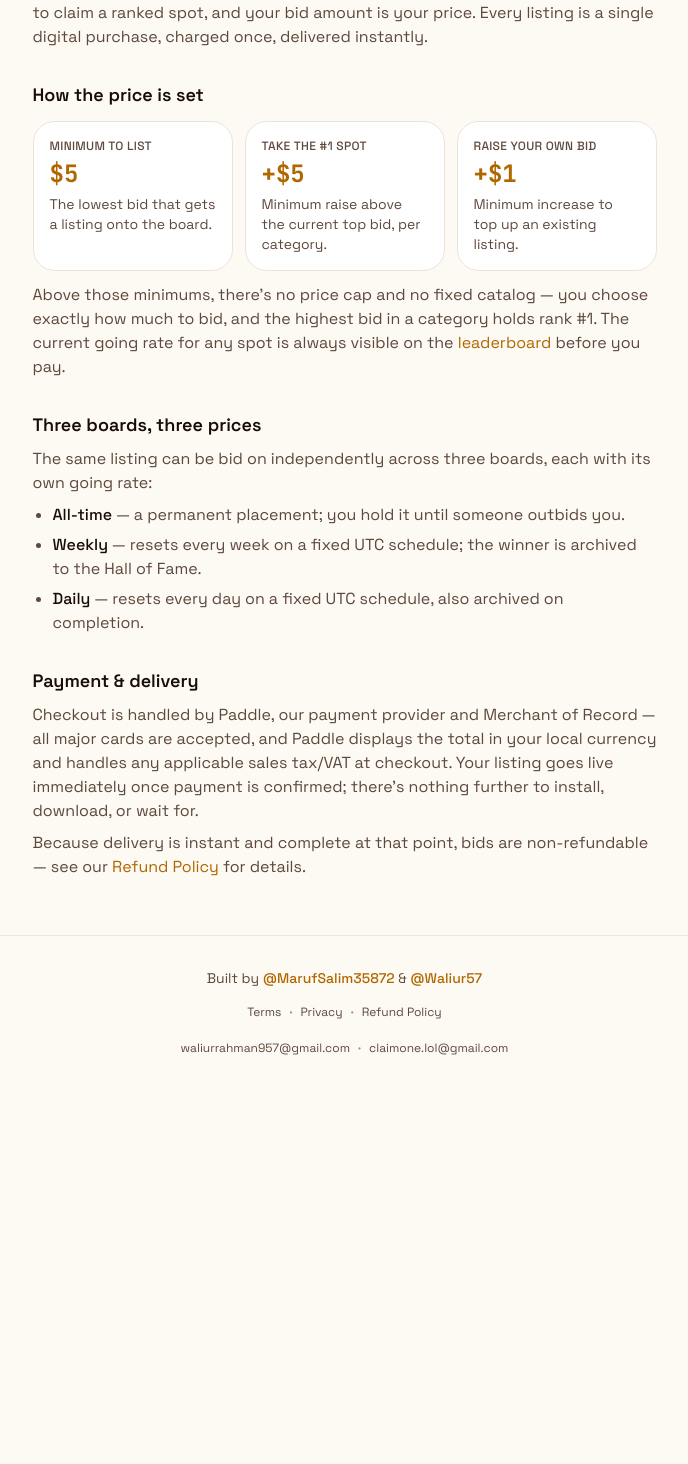
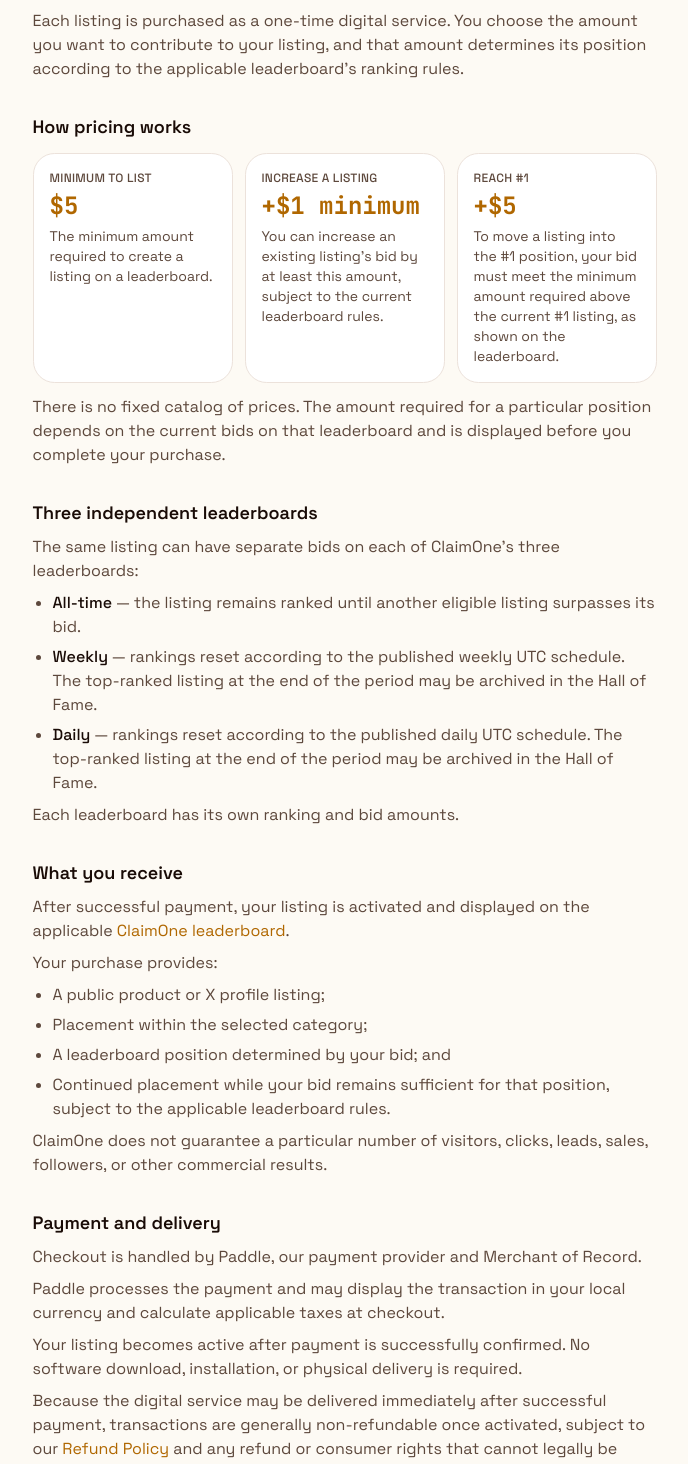
Before and after one commit to technova-view/claimone, a Next.js app: page /pricing in a window 1280 px wide. Shown: the part 204-1668 px from the top of the page, without its empty margins (288-976 px from the left). Before the commit the page ends 1296 px from the top, so only its background shows below. Built offline with nearby package versions, Linux system fonts and the light colour scheme.

Commit message:
Update page.tsx

```diff
--- a/src/app/pricing/page.tsx
+++ b/src/app/pricing/page.tsx
@@ -18,82 +18,118 @@
       <main className="mx-auto flex w-full max-w-2xl flex-1 flex-col gap-8 px-6 py-14">
         <div>
           <h1 className="text-3xl font-semibold tracking-tight">Pricing</h1>
+          <p className="mt-2 text-muted-foreground">ClaimOne does not use subscriptions or recurring plans.</p>
           <p className="mt-2 text-muted-foreground">
-            There are no subscription tiers on claimone.lol — you pay a one-time bid amount to claim a ranked spot,
-            and your bid amount is your price. Every listing is a single digital purchase, charged once, delivered
-            instantly.
+            Each listing is purchased as a one-time digital service. You choose the amount you want to contribute to
+            your listing, and that amount determines its position according to the applicable leaderboard&rsquo;s
+            ranking rules.
           </p>
         </div>
 
         <section className="flex flex-col gap-3">
-          <h2 className="text-lg font-semibold">How the price is set</h2>
+          <h2 className="text-lg font-semibold">How pricing works</h2>
           <div className="grid grid-cols-1 gap-3 sm:grid-cols-3">
             <div className="rounded-2xl border border-border bg-card p-4">
               <p className="text-xs font-medium uppercase tracking-wide text-muted-foreground">Minimum to list</p>
               <p className="mt-1 font-mono text-2xl font-bold text-primary">{formatAmount(MIN_BID_CENTS)}</p>
-              <p className="mt-1 text-sm text-muted-foreground">The lowest bid that gets a listing onto the board.</p>
+              <p className="mt-1 text-sm text-muted-foreground">
+                The minimum amount required to create a listing on a leaderboard.
+              </p>
             </div>
             <div className="rounded-2xl border border-border bg-card p-4">
-              <p className="text-xs font-medium uppercase tracking-wide text-muted-foreground">Take the #1 spot</p>
+              <p className="text-xs font-medium uppercase tracking-wide text-muted-foreground">Increase a listing</p>
+              <p className="mt-1 font-mono text-2xl font-bold text-primary">
+                +{formatAmount(MIN_RAISE_OWN_BID_CENTS)} minimum
+              </p>
+              <p className="mt-1 text-sm text-muted-foreground">
+                You can increase an existing listing&rsquo;s bid by at least this amount, subject to the current
+                leaderboard rules.
+              </p>
+            </div>
+            <div className="rounded-2xl border border-border bg-card p-4">
+              <p className="text-xs font-medium uppercase tracking-wide text-muted-foreground">Reach #1</p>
               <p className="mt-1 font-mono text-2xl font-bold text-primary">
                 +{formatAmount(MIN_RAISE_TO_TAKE_TOP_CENTS)}
               </p>
-              <p className="mt-1 text-sm text-muted-foreground">Minimum raise above the current top bid, per category.</p>
-            </div>
-            <div className="rounded-2xl border border-border bg-card p-4">
-              <p className="text-xs font-medium uppercase tracking-wide text-muted-foreground">Raise your own bid</p>
-              <p className="mt-1 font-mono text-2xl font-bold text-primary">
-                +{formatAmount(MIN_RAISE_OWN_BID_CENTS)}
+              <p className="mt-1 text-sm text-muted-foreground">
+                To move a listing into the #1 position, your bid must meet the minimum amount required above the
+                current #1 listing, as shown on the leaderboard.
               </p>
-              <p className="mt-1 text-sm text-muted-foreground">Minimum increase to top up an existing listing.</p>
             </div>
           </div>
           <p className="text-muted-foreground">
-            Above those minimums, there&rsquo;s no price cap and no fixed catalog — you choose exactly how much to
-            bid, and the highest bid in a category holds rank #1. The current going rate for any spot is always
-            visible on the{" "}
-            <Link href="/" className="text-primary hover:underline">
-              leaderboard
-            </Link>{" "}
-            before you pay.
+            There is no fixed catalog of prices. The amount required for a particular position depends on the
+            current bids on that leaderboard and is displayed before you complete your purchase.
           </p>
         </section>
 
         <section className="flex flex-col gap-2">
-          <h2 className="text-lg font-semibold">Three boards, three prices</h2>
+          <h2 className="text-lg font-semibold">Three independent leaderboards</h2>
           <p className="text-muted-foreground">
-            The same listing can be bid on independently across three boards, each with its own going rate:
+            The same listing can have separate bids on each of ClaimOne&rsquo;s three leaderboards:
           </p>
           <ul className="flex list-disc flex-col gap-1.5 pl-5 text-muted-foreground">
             <li>
-              <span className="font-medium text-foreground">All-time</span> — a permanent placement; you hold it
-              until someone outbids you.
+              <span className="font-medium text-foreground">All-time</span> — the listing remains ranked until
+              another eligible listing surpasses its bid.
             </li>
             <li>
-              <span className="font-medium text-foreground">Weekly</span> — resets every week on a fixed UTC
-              schedule; the winner is archived to the Hall of Fame.
+              <span className="font-medium text-foreground">Weekly</span> — rankings reset according to the
+              published weekly UTC schedule. The top-ranked listing at the end of the period may be archived in the
+              Hall of Fame.
             </li>
             <li>
-              <span className="font-medium text-foreground">Daily</span> — resets every day on a fixed UTC schedule,
-              also archived on completion.
+              <span className="font-medium text-foreground">Daily</span> — rankings reset according to the published
+              daily UTC schedule. The top-ranked listing at the end of the period may be archived in the Hall of
+              Fame.
             </li>
           </ul>
+          <p className="text-muted-foreground">Each leaderboard has its own ranking and bid amounts.</p>
         </section>
 
         <section className="flex flex-col gap-2">
-          <h2 className="text-lg font-semibold">Payment &amp; delivery</h2>
+          <h2 className="text-lg font-semibold">What you receive</h2>
           <p className="text-muted-foreground">
-            Checkout is handled by Paddle, our payment provider and Merchant of Record — all major cards are
-            accepted, and Paddle displays the total in your local currency and handles any applicable sales
-            tax/VAT at checkout. Your listing goes live immediately once payment is confirmed; there&rsquo;s nothing
-            further to install, download, or wait for.
+            After successful payment, your listing is activated and displayed on the applicable{" "}
+            <Link href="/" className="text-primary hover:underline">
+              ClaimOne leaderboard
+            </Link>
+            .
+          </p>
+          <p className="text-muted-foreground">Your purchase provides:</p>
+          <ul className="flex list-disc flex-col gap-1.5 pl-5 text-muted-foreground">
+            <li>A public product or X profile listing;</li>
+            <li>Placement within the selected category;</li>
+            <li>A leaderboard position determined by your bid; and</li>
+            <li>
+              Continued placement while your bid remains sufficient for that position, subject to the applicable
+              leaderboard rules.
+            </li>
+          </ul>
+          <p className="text-muted-foreground">
+            ClaimOne does not guarantee a particular number of visitors, clicks, leads, sales, followers, or other
+            commercial results.
+          </p>
+        </section>
+
+        <section className="flex flex-col gap-2">
+          <h2 className="text-lg font-semibold">Payment and delivery</h2>
+          <p className="text-muted-foreground">Checkout is handled by Paddle, our payment provider and Merchant of Record.</p>
+          <p className="text-muted-foreground">
+            Paddle processes the payment and may display the transaction in your local currency and calculate
+            applicable taxes at checkout.
           </p>
           <p className="text-muted-foreground">
-            Because delivery is instant and complete at that point, bids are non-refundable — see our{" "}
+            Your listing becomes active after payment is successfully confirmed. No software download, installation,
+            or physical delivery is required.
+          </p>
+          <p className="text-muted-foreground">
+            Because the digital service may be delivered immediately after successful payment, transactions are
+            generally non-refundable once activated, subject to our{" "}
             <a href="/refund-policy" className="text-primary hover:underline">
               Refund Policy
             </a>{" "}
-            for details.
+            and any refund or consumer rights that cannot legally be excluded.
           </p>
         </section>
       </main>
```
